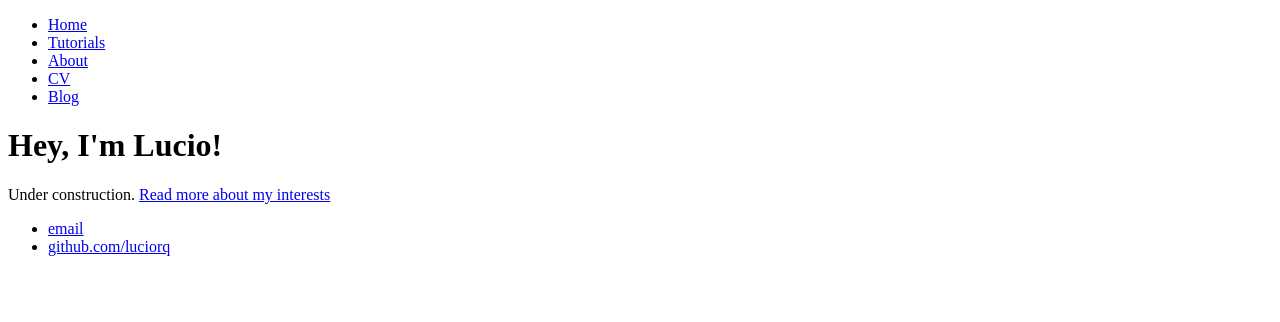
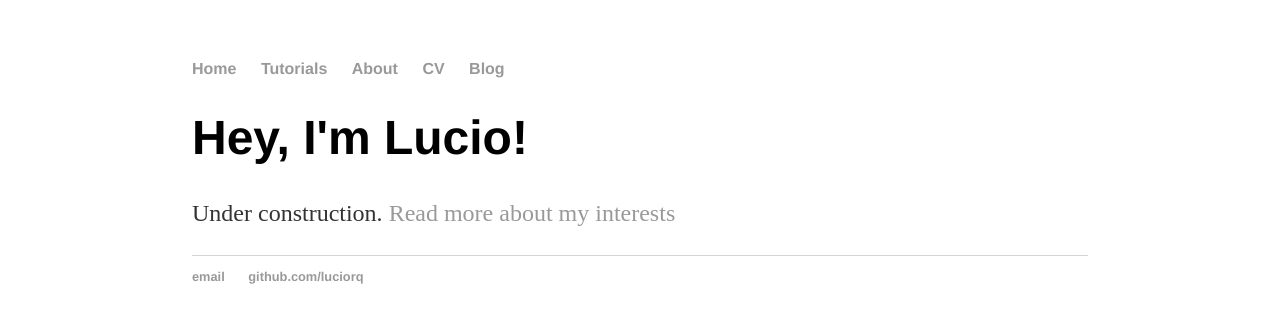
Before and after one commit to luciorq/luciorq.github.io, a plain HTML site: page index.html in a window 1280 px wide. Drawn offline with Linux system fonts and the light colour scheme.

Commit message:
added css

```diff
--- /dev/null
+++ b/css/style.css
@@ -0,0 +1,43 @@
+body {
+    margin: 60px auto;
+    width: 70%;
+}
+nav ul, footer ul {
+    font-family:'Helvetica', 'Arial', 'Sans-Serif';
+    padding: 0px;
+    list-style: none;
+    font-weight: bold;
+}
+nav ul li, footer ul li {
+    display: inline;
+    margin-right: 20px;
+}
+a {
+    text-decoration: none;
+    color: #999;
+}
+a:hover {
+    text-decoration: underline;
+}
+h1 {
+    font-size: 3em;
+    font-family:'Helvetica', 'Arial', 'Sans-Serif';
+}
+p {
+    font-size: 1.5em;
+    line-height: 1.4em;
+    color: #333;
+}
+footer {
+    border-top: 1px solid #d5d5d5;
+    font-size: .8em;
+}
+
+ul.posts {
+    margin: 20px auto 40px;
+    font-size: 1.5em;
+}
+
+ul.posts li {
+    list-style: none;
+}
--- a/index.html
+++ b/index.html
@@ -2,6 +2,8 @@
 <html>
 	<head>
 		<title>Lucio Queiroz</title>
+		<!-- link to main stylesheet -->
+		<link rel="stylesheet" type="text/css" href="/css/style.css">
 	</head>
 	<body>
 		<nav>
```
